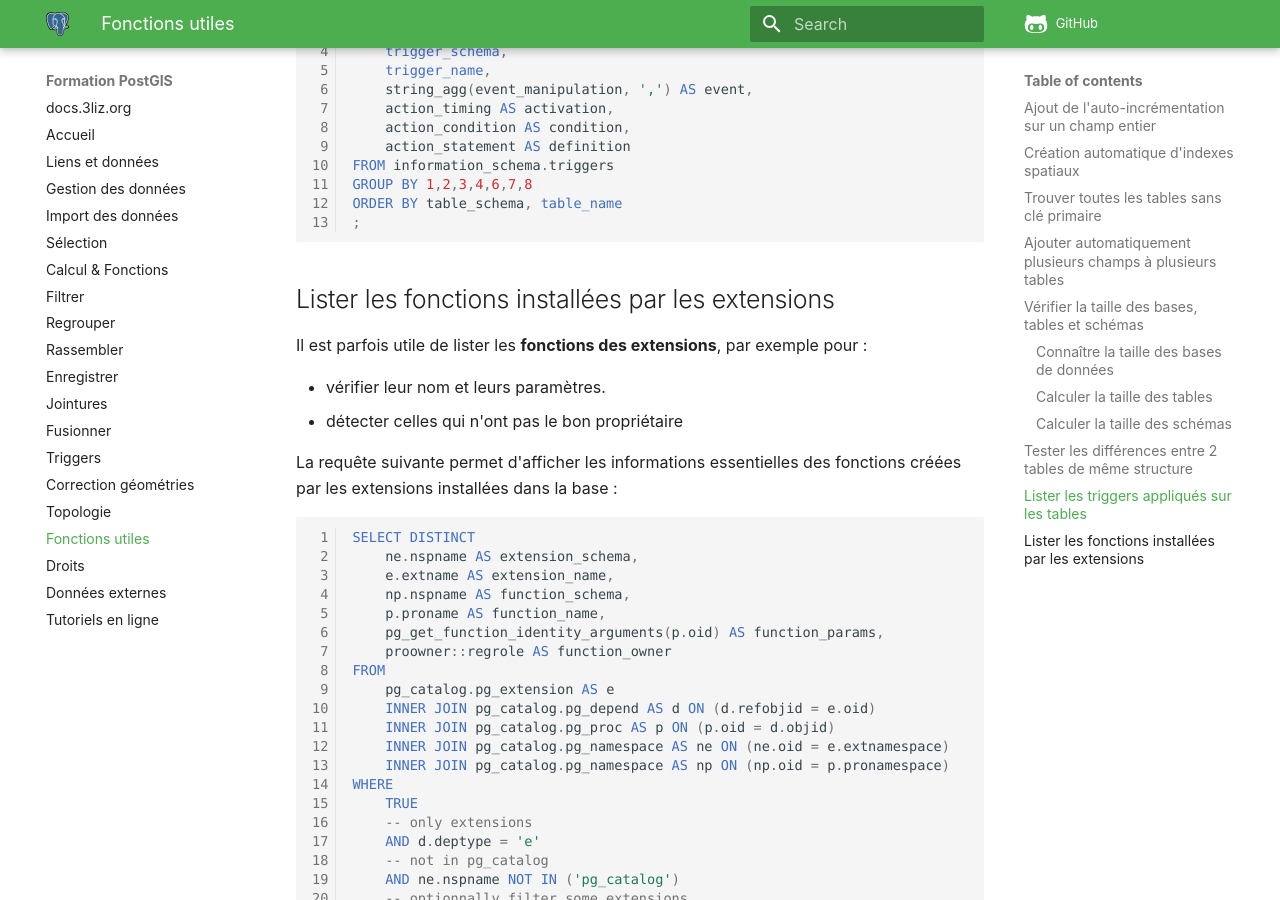
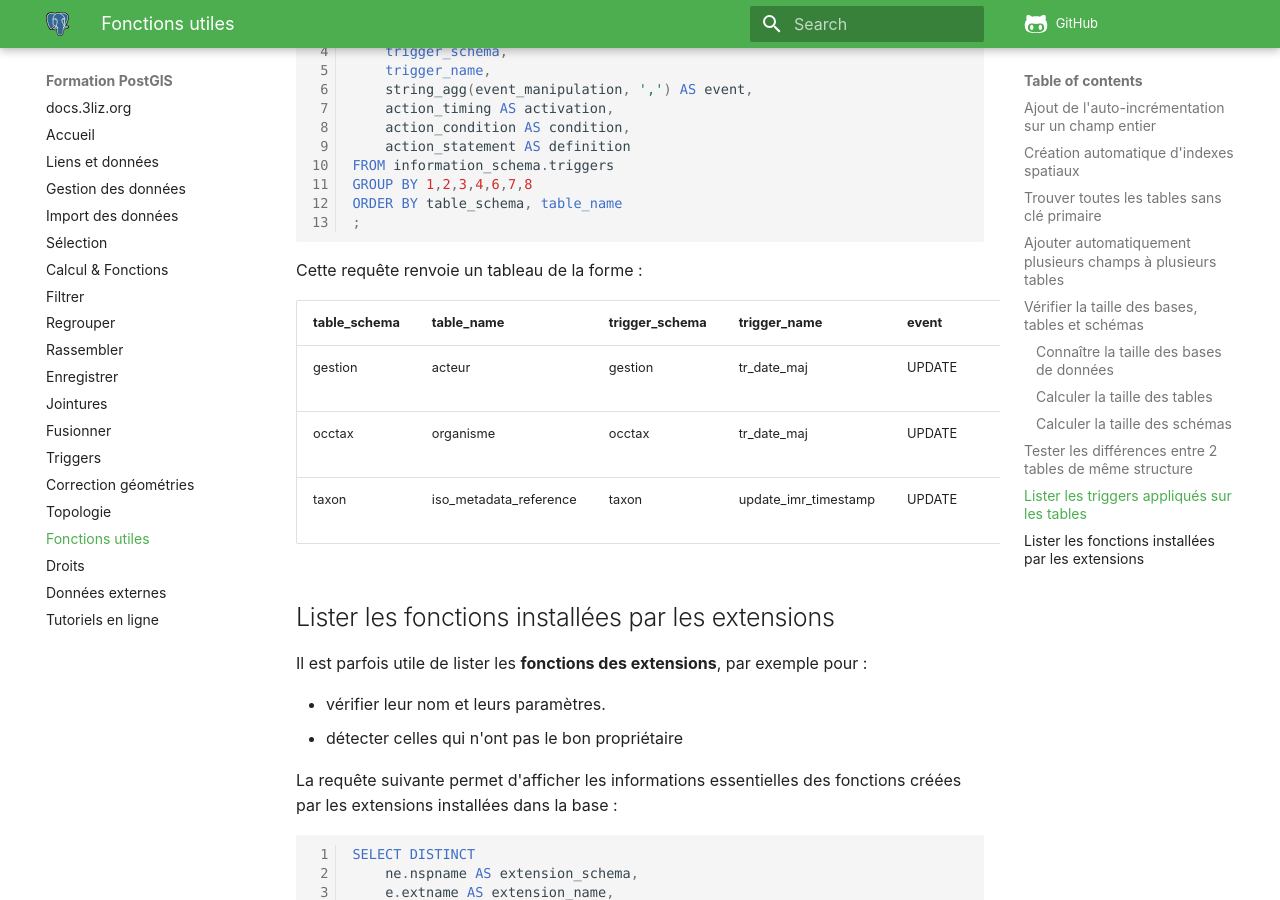
Before and after one commit to 3liz/formation-postgis, an MkDocs documentation site: the page built from docs/utils.md, in a window 1280 px wide and 900 px high, scrolled down 8567 px. Built offline with MkDocs 1.6.1 and Material for MkDocs 9.7.7, drawn with Linux system fonts in a browser that asks for light colours; nearby versions of some CDN libraries; comment, search, counter and statistics services are not loaded.

Commit message:
Utils - Ajout d'un tableau exemple pour la liste des triggers

````diff
--- a/docs/utils.md
+++ b/docs/utils.md
@@ -382,6 +382,15 @@ ORDER BY table_schema, table_name
 ;
 ```
 
+Cette requête renvoie un tableau de la forme :
+
+| table_schema |       table_name       | trigger_schema |     trigger_name     | event  | activation | condition |                      definition                      |
+|--------------|------------------------|----------------|----------------------|--------|------------|-----------|------------------------------------------------------|
+| gestion      | acteur                 | gestion        | tr_date_maj          | UPDATE | BEFORE     |           | EXECUTE FUNCTION occtax.maj_date()                   |
+| occtax       | organisme              | occtax         | tr_date_maj          | UPDATE | BEFORE     |           | EXECUTE FUNCTION occtax.maj_date()                   |
+| taxon        | iso_metadata_reference | taxon          | update_imr_timestamp | UPDATE | BEFORE     |           | EXECUTE FUNCTION taxon.update_imr_timestamp_column() |
+
+
 ## Lister les fonctions installées par les extensions
 
 Il est parfois utile de lister les **fonctions des extensions**, par exemple pour :
````
